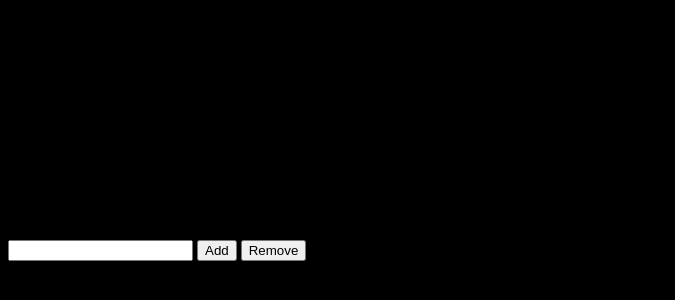
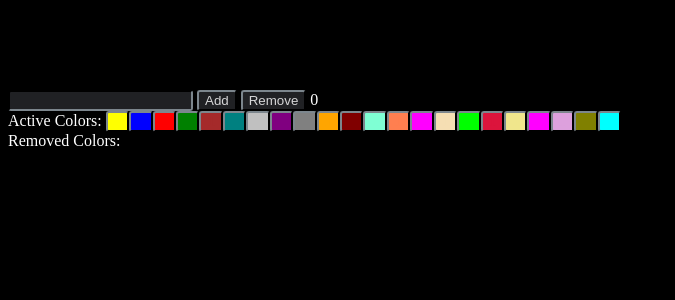
Before and after one commit to noobmaster0/Balls, a plain HTML site: page index.html in a window 1280 px wide. Shown: the part 318-618 px from the top of the page, without its empty margins (0-675 px from the left). Drawn offline with Linux system fonts and the light colour scheme.

Commit message:
Added color options & styled ui
Added color options & styled ui

```diff
--- a/index.html
+++ b/index.html
@@ -1,11 +1,21 @@
 <body style="background-color: black;">
 <canvas id = "canvas"></canvas>
-<link rel="style.css">
+<link rel="stylesheet" href="style.css">
 <div>
     <input id="num" type="number">
     <button id="add">Add</button>
     <button id="remove">Remove</button>
-    <p style="color:white;display: inline;" id="number"></p>
+    <p style="color:white;display: inline;" id="number">0</p>
+</div>
+<div >
+    <p style="display:inline;color:white;">Active Colors:</p>
+    <div style="display:inline;" id="colors"></div>
+</div>
+<div>
+    <p style="display:inline;color:white;">Removed Colors:</p>
+    <div style="display:inline;" id="removedColors">
+
+    </div>
 </div>
 
 
@@ -13,8 +23,8 @@
 <script>
     const gameObjects = [];
     const canvas = document.getElementById("canvas");
-    const width = canvas.width = window.screen.width-20;
-    const height = canvas.height = window.screen.height-50;
+    const width = canvas.width = window.screen.width-30;
+    const height = canvas.height = window.screen.height-200;
     const ctx = canvas.getContext("2d");
     const lastLoop  = 0;
     function distance(x1,y1,x2,y2){
--- a/script.js
+++ b/script.js
@@ -4,17 +4,12 @@ let colors = [
     "Red",
     "Green",
     "Brown",
-    "Azure",
-    "Ivory",
     "Teal",
     "Silver",
     "Purple",
-    "Navy blue",
-    "Pea green",
     "Gray",
     "Orange",
     "Maroon",
-    "Charcoal",
     "Aquamarine",
     "Coral",
     "Fuchsia",
@@ -22,17 +17,45 @@ let colors = [
     "Lime",
     "Crimson",
     "Khaki",
-    "Hot pink",
     "Magenta",
-    "Olden",
     "Plum",
     "Olive",
     "Cyan"
-    ];
+];
+let removedColors = [
+];
+
+let colorsDiv = document.getElementById("colors");
+let removedColorsDiv = document.getElementById("removedColors");
+
+function updateColors(){
+    colorsDiv.innerHTML = "";
+    removedColorsDiv.innerHTML = "";
+    for(i in colors){
+        colorsDiv.innerHTML += `<button id="c${i}" onclick="removeColor(${i})" style="display:inline;background-color:${colors[i]};color:${colors[i]};">1</button>`;
+    }
+    for(i in removedColors){
+        removedColorsDiv.innerHTML += `<button id="rc${i}" onclick="removeRemovedColor(${i})" style="display:inline;background-color:${removedColors[i]};color:${removedColors[i]};">1</button>`;
+    }
+}
+
+updateColors();
+
+function removeColor(i){
+    removed = colors.splice(i,1);
+    removedColors.push(removed);
+    updateColors();
+}
+
+function removeRemovedColor(i){
+    removed = removedColors.splice(i,1);
+    colors.push(removed);
+    updateColors();
+}
 
 function add(num){
     for(i=0;i<num;i++){
-        new Circle(Math.random()*1000,Math.random()*750,3,colors[Math.floor(Math.random() * colors.length)]).setVelocity((Math.random()*20)-10,(Math.random()*20)-10);
+        new Circle(Math.floor(Math.random()*width-40)+20,Math.floor(Math.random()*height-40)+20,3,colors[Math.floor(Math.random() * colors.length)]).setVelocity((Math.random()*10)-5,(Math.random()*10)-5);
     }
 }
 
--- a/style.css
+++ b/style.css
@@ -6,3 +6,17 @@ body{
 div{
     background-color: black;
 }
+button{
+    background-color: black;
+    border-color: #323639;
+    background-color: #202124;
+    border-radius: 3px;
+    color:#D6D6D7;
+}
+input{
+    background-color: black;
+    border-color: #323639;
+    background-color: #202124;
+    border-radius: 3px;
+    color:#D6D6D7;
+}
```
